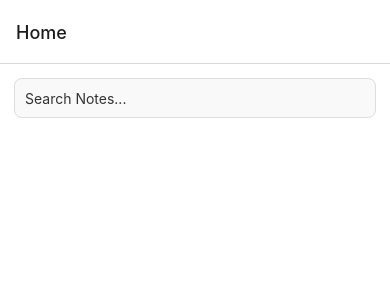
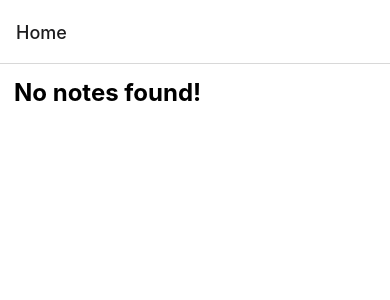
Before and after one commit to shreya-mishra/google-keep, a React Native app: screen /Home in a window 390 px wide. Shown: the top 300 px of the page. Built offline with nearby package versions, Linux system fonts and the light colour scheme.

Commit message:
fix a UUId crash and rendered text if no notes are there

```diff
--- a/module/index/components/EditNote.tsx
+++ b/module/index/components/EditNote.tsx
@@ -7,6 +7,7 @@ import {
   Modal,
   StyleSheet,
   TouchableOpacity,
+  Text,
 } from "react-native";
 
 const EditNote = ({ visible, onClose, onSave, noteToEdit }: editNoteType) => {
@@ -45,6 +46,8 @@ const EditNote = ({ visible, onClose, onSave, noteToEdit }: editNoteType) => {
     >
       <View style={styles.modalContainer}>
         <View style={styles.modalContent}>
+          <Text style={styles.title}>Edit your note</Text>
+
           <TouchableOpacity
             style={[
               styles.colorPickerButton,
@@ -52,6 +55,7 @@ const EditNote = ({ visible, onClose, onSave, noteToEdit }: editNoteType) => {
             ]}
             onPress={() => setColorPickerVisible(true)}
           />
+
           <TextInput
             style={styles.input}
             placeholder="Title"
@@ -90,7 +94,7 @@ const styles = StyleSheet.create({
   colorPickerButton: {
     height: 40,
     borderRadius: 5,
-    marginBottom: 10,
+    // marginBottom: 10,
   },
   input: {
     borderBottomWidth: 1,
@@ -103,6 +107,10 @@ const styles = StyleSheet.create({
   buttonContainer: {
     marginTop: 10,
   },
+  title: {
+    fontSize: 24,
+    fontWeight: "bold",
+  },
 });
 
 export default EditNote;
--- a/module/index/components/NoteList.tsx
+++ b/module/index/components/NoteList.tsx
@@ -1,5 +1,5 @@
 import React, { useEffect, useState } from "react";
-import { View, FlatList, TextInput, StyleSheet } from "react-native";
+import { View, FlatList, TextInput, StyleSheet, Text } from "react-native";
 import NoteItem from "./NoteItem";
 
 const NoteList = ({ notes, onDelete, onEdit }: noteListType) => {
@@ -24,12 +24,16 @@ const NoteList = ({ notes, onDelete, onEdit }: noteListType) => {
 
   return (
     <View style={styles.container}>
+      {filteredNotes && filteredNotes.length > 0 ? (
         <TextInput
           style={styles.searchInput}
           placeholder="Search Notes..."
           value={searchQuery}
           onChangeText={handleSearch}
         />
+      ) : (
+        <Text style={styles.title}>No notes found!</Text>
+      )}
       <FlatList
         data={filteredNotes}
         keyExtractor={(item) => item.id}
@@ -57,6 +61,10 @@ const styles = StyleSheet.create({
     backgroundColor: "#f9f9f9",
     color: "#333",
   },
+  title: {
+    fontSize: 24,
+    fontWeight: "bold",
+  },
 });
 
 export default NoteList;
--- a/module/index/screens/HomeScreen.tsx
+++ b/module/index/screens/HomeScreen.tsx
@@ -6,7 +6,7 @@ import NoteList from "../components/NoteList";
 import CreateNote from "../components/CreateNote";
 import EditNote from "../components/EditNote";
 import AsyncStorage from "@react-native-async-storage/async-storage";
-import { v4 as uuidv4 } from "uuid";
+import uuid from "react-native-uuid";
 
 const HomeScreen = () => {
   const [notes, setNotes] = useState<noteType[]>([]);
@@ -50,7 +50,7 @@ const HomeScreen = () => {
   ];
 
   const handleCreateNote = (note: noteType) => {
-    const newNote = { ...note, id: uuidv4() };
+    const newNote = { ...note, id: uuid.v4() };
     const updatedNotes: noteType[] = [newNote, ...notes];
     setNotes(updatedNotes);
     saveNotes(updatedNotes);
--- a/package.json
+++ b/package.json
@@ -27,9 +27,9 @@
     "react-native-reanimated": "^3.6.1",
     "react-native-safe-area-context": "^4.7.4",
     "react-native-screens": "^3.27.0",
+    "react-native-uuid": "^2.0.1",
     "react-native-vector-icons": "^10.0.2",
-    "react-native-wheel-color-picker": "^1.2.0",
-    "uuid": "^9.0.1"
+    "react-native-wheel-color-picker": "^1.2.0"
   },
   "devDependencies": {
     "@babel/core": "^7.20.0",
```
Also changed, not shown: 1 other file (tests, documents, lock files or other folders). Lines whose indentation alone changed are shown as unchanged.
